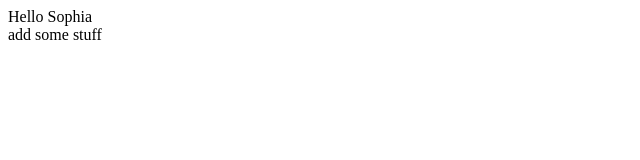
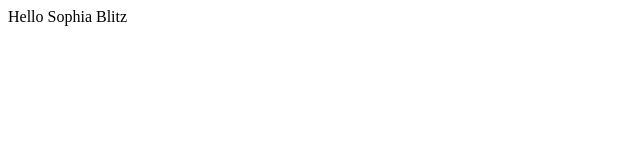
Before and after one commit to sophia-blitz/msd-445-day1, a plain HTML site: page index.html in a window 1280 px wide. Shown: the whole page, without its empty margins (0-640 px from the left). Drawn offline with Linux system fonts and the light colour scheme.

Commit message:
Revert "add some stuff" becasue i dont need it.
This reverts commit fc0602191cc8c3004dbd76bd7be74cd0bed4eb33.

```diff
--- a/index.html
+++ b/index.html
@@ -4,9 +4,6 @@
     <title>Hello World</title>
   </head>
   <body>
-    Hello Sophia
-
-
-    <div>add some stuff</div>
+    Hello Sophia Blitz
   </body>
 </html>
```
